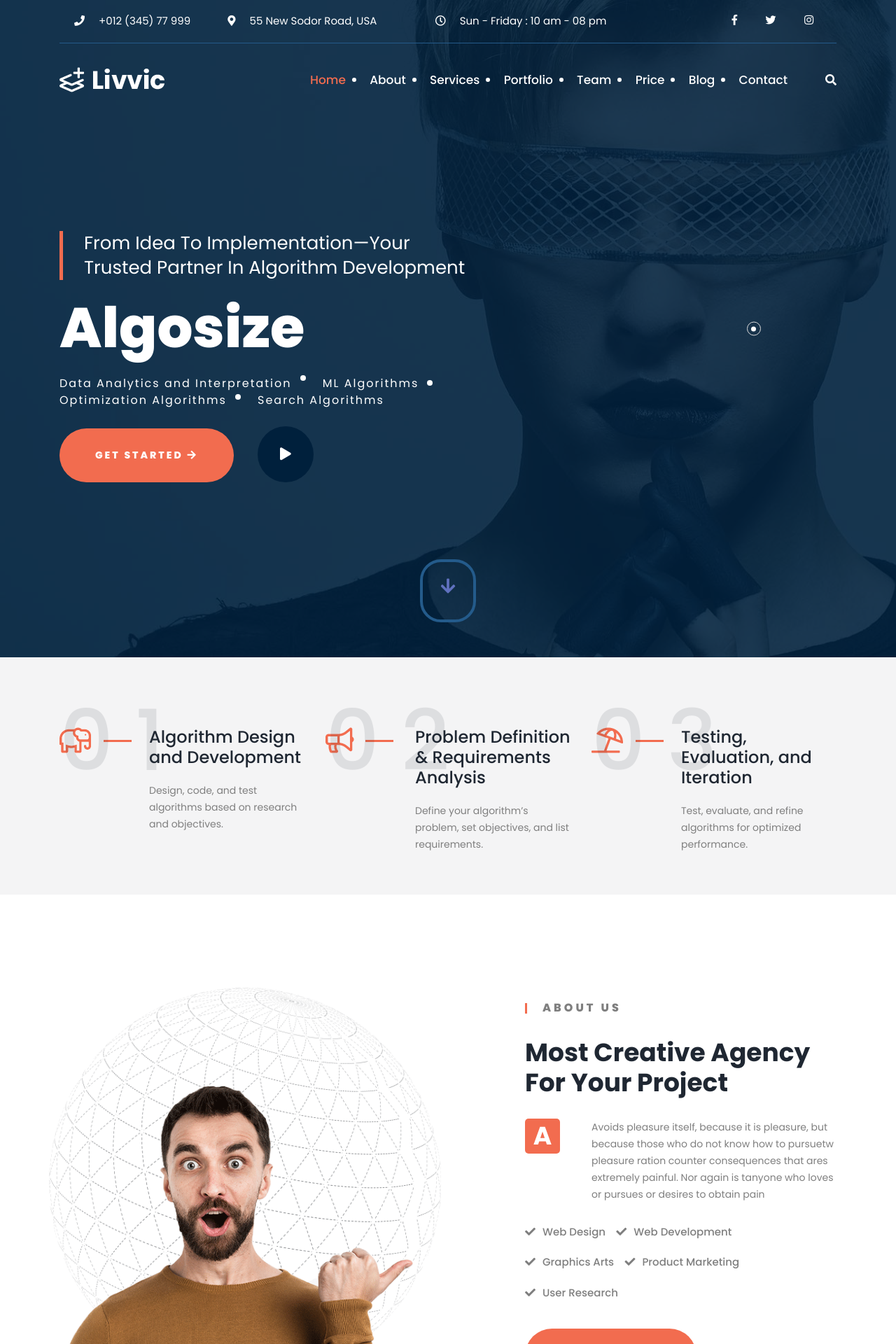
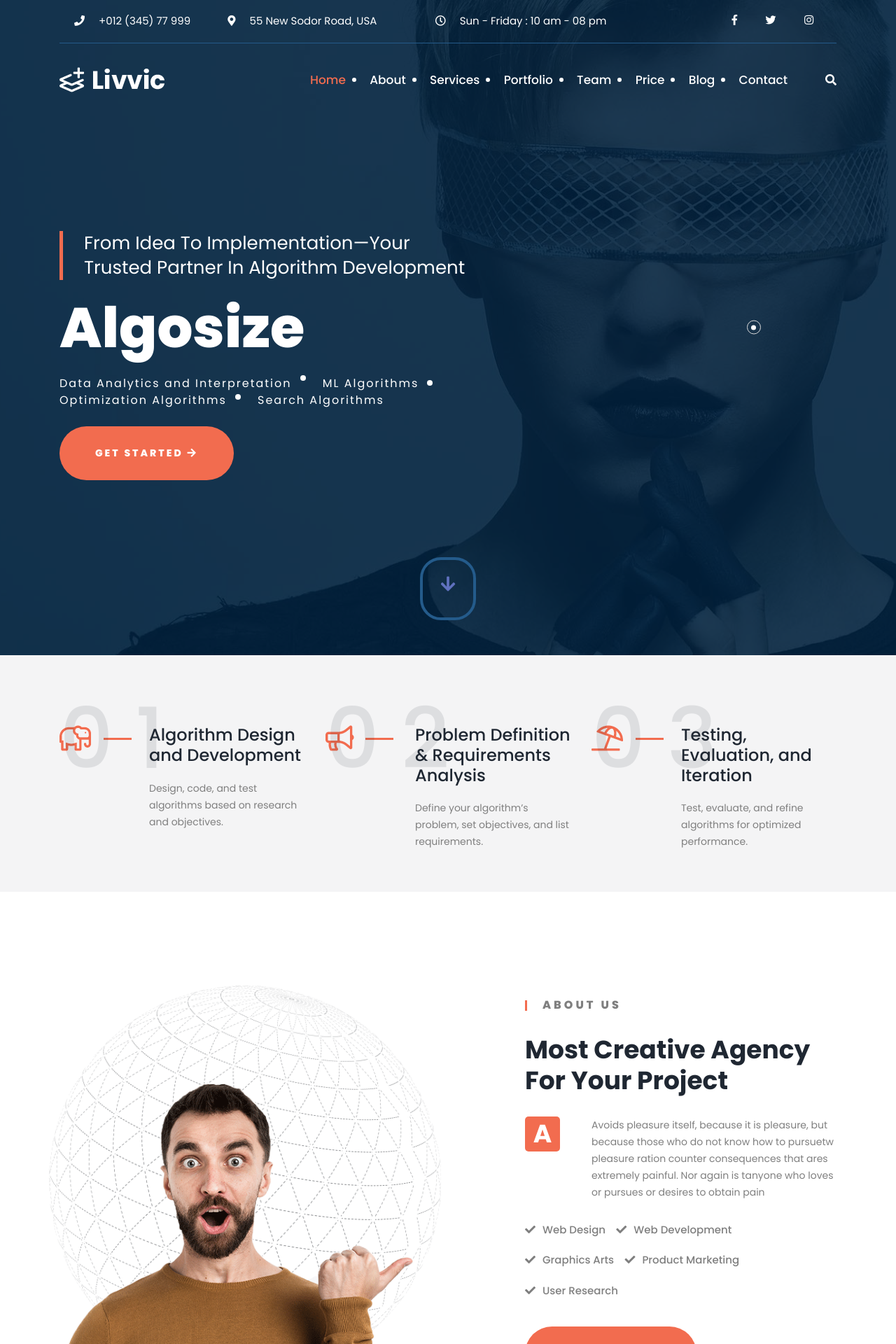
Before and after one commit to AlgoSize/website, a Jekyll site: the page built from index.html, in a window 1280 px wide. Shown: the top 1920 px of the page at 70% size. Built offline with Jekyll 4.4.1, drawn with Linux system fonts in a browser that asks for light colours.

Commit message:
Update hero-area.html

```diff
--- a/_includes/hero-area.html
+++ b/_includes/hero-area.html
@@ -19,7 +19,6 @@
                             </ul>
                         </div>
                         <a href="#" class="btn hero-btn">Get Started <i class="fa fa-arrow-right"></i></a>
-                        <a href="https://www.youtube.com/watch?v=iogabydg2y0" class="video-btn video-popup"><i class="fa fa-play"></i></a>
                     </div>
                 </div>
             </div>
```
